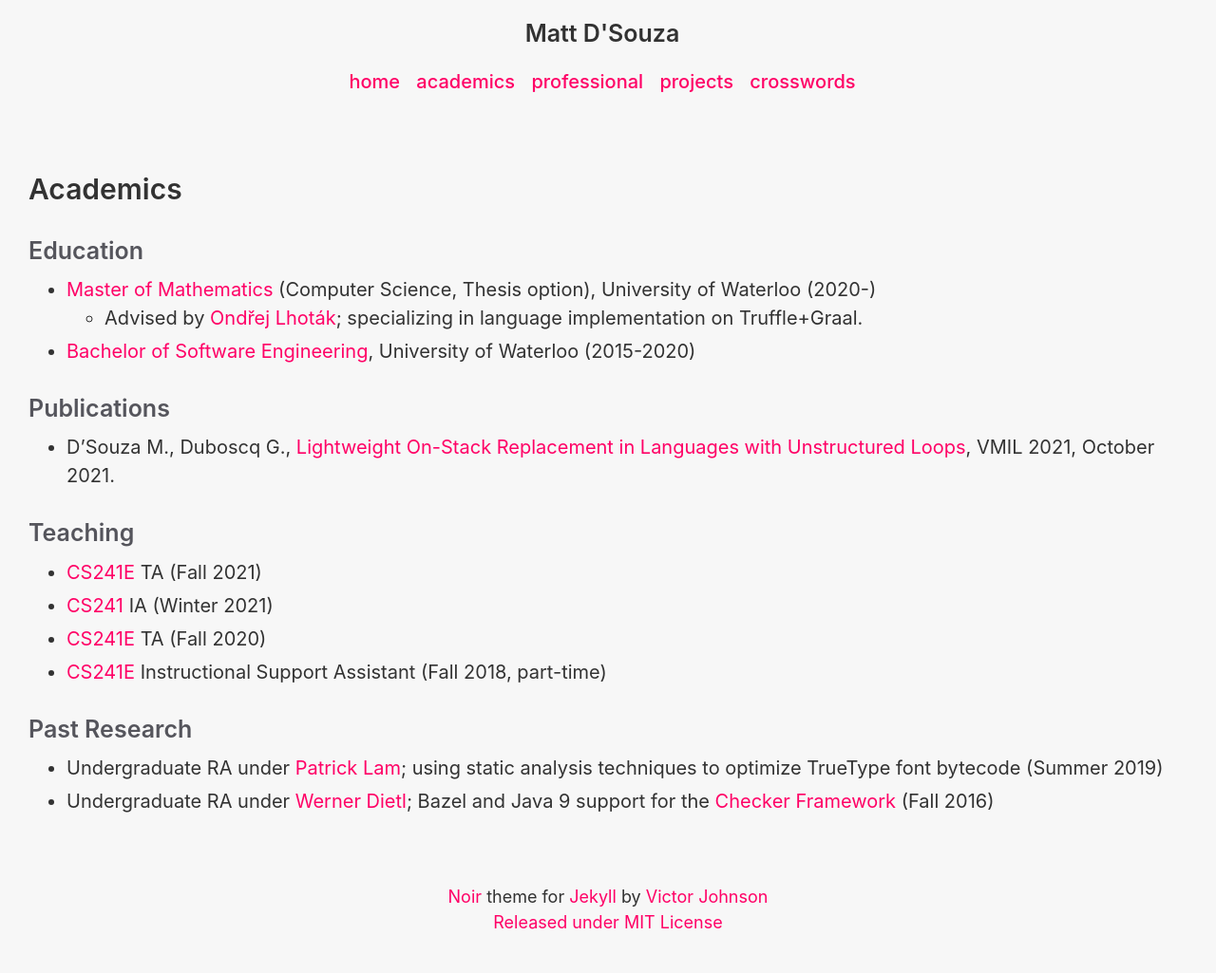
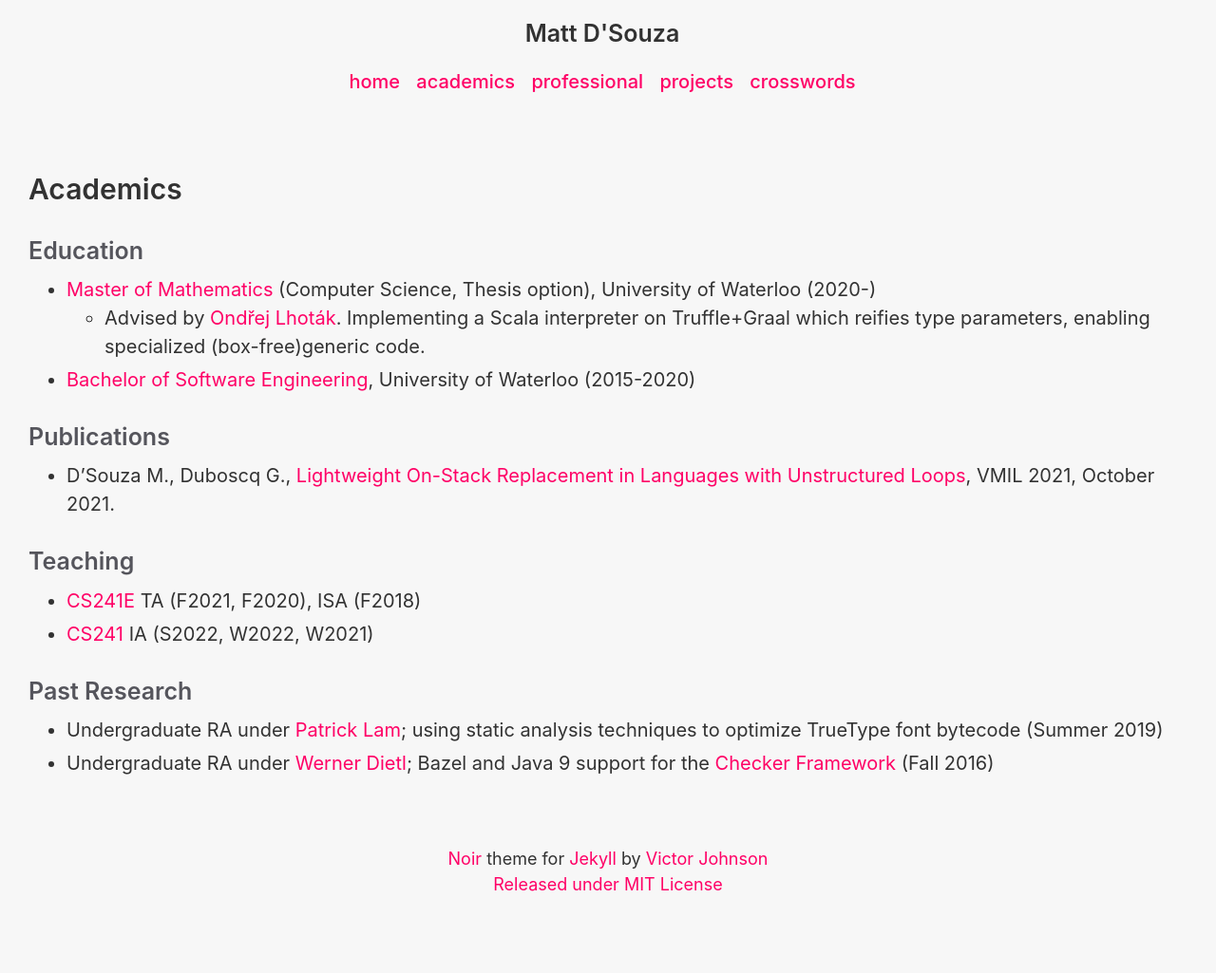
Before and after one commit to DSouzaM/Website, a Jekyll site: the page built from academics.md, in a window 1280 px wide. Shown: the whole page at 95% size. Built offline with Jekyll 4.4.1, drawn with Linux system fonts in a browser that asks for light colours; after the commit the page ends 985 px from its top, so only the background shows below that.

Commit message:
update website (july 22)

```diff
--- a/academics.md
+++ b/academics.md
@@ -5,17 +5,15 @@ title: Academics
 ---
 ### Education
 - [Master of Mathematics][MMath]{:target="_blank"} (Computer Science, Thesis option), University of Waterloo (2020-)
-  - Advised by [Ondřej Lhoták][ondrej]{:target="_blank"}; specializing in language implementation on Truffle+Graal.
+  - Advised by [Ondřej Lhoták][ondrej]{:target="_blank"}. Implementing a Scala interpreter on Truffle+Graal which reifies type parameters, enabling specialized (box-free)generic code.
 - [Bachelor of Software Engineering][BSE]{:target="_blank"}, University of Waterloo (2015-2020)
 
 ### Publications
 - D'Souza M., Duboscq G., [Lightweight On-Stack Replacement in Languages with Unstructured Loops][osr]{:target="_blank"}, VMIL 2021, October 2021.
 
 ### Teaching
-- [CS241E]{:target="_blank"} TA (Fall 2021)
-- [CS241]{:target="_blank"} IA (Winter 2021)
-- [CS241E]{:target="_blank"} TA (Fall 2020)
-- [CS241E]{:target="_blank"} Instructional Support Assistant (Fall 2018, part-time)
+- [CS241E]{:target="_blank"} TA (F2021, F2020), ISA (F2018)
+- [CS241]{:target="_blank"} IA (S2022, W2022, W2021)
 
 ### Past Research
 - Undergraduate RA under [Patrick Lam][plam]{:target="_blank"}; using static analysis techniques to optimize TrueType font bytecode (Summer 2019)
--- a/index.html
+++ b/index.html
@@ -4,7 +4,7 @@ title: Home
 ---
 
 <div class="contents">
-    <img id="photo" src="assets/nyc-pisa.jpg">
+    <img id="photo" src="assets/candid.jpg">
     {% capture about %}{% include about.md %}{% endcapture %}
     <div id="content">{{ about | markdownify }}</div>
 </div>
--- a/styles.scss
+++ b/styles.scss
@@ -34,7 +34,7 @@
     }
 
     #photo {
-      max-height: 75vh;
+      max-height: 50vh;
       max-width: 50%;
       align-self: start;
     }
@@ -49,7 +49,7 @@
       text-align: center;
     }
     #photo {
-      max-height: 50vh;
+      max-height: 30vh;
     }
   }
 }
```
Also changed, not shown: assets/resume/pubs.bib (added, +7 -0 lines), assets/candid.jpg (added), assets/nyc-pisa.jpg (deleted), 2 other files.
